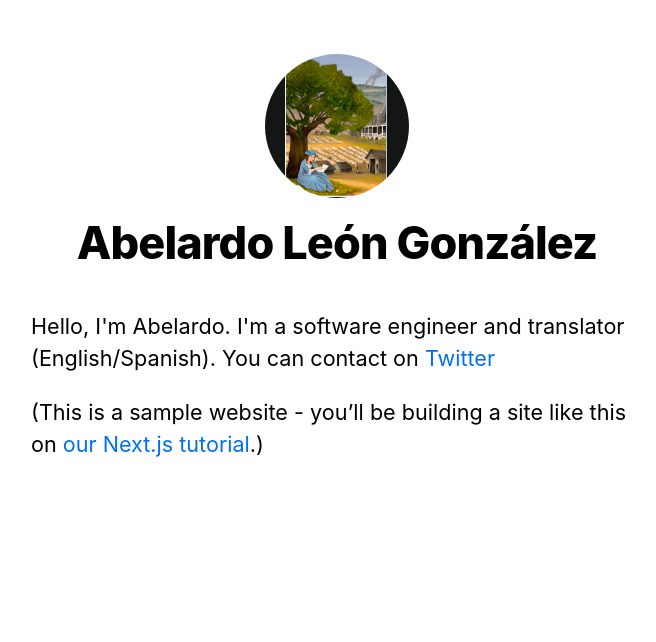
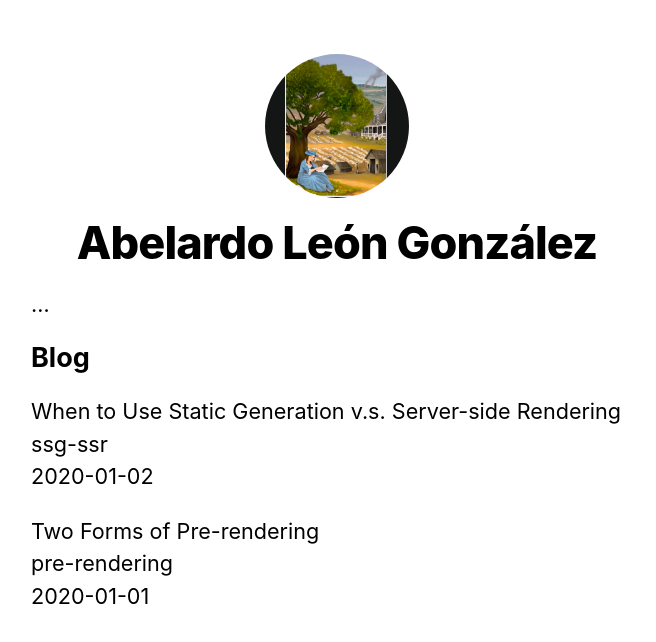
Before and after one commit to abelardolg/nextjs-helloblog, a Next.js app: page / in a window 1280 px wide. Shown: the top 642 px of the page, without its empty margins (303-959 px from the left). Built offline with nearby package versions, Linux system fonts and the light colour scheme.

Commit message:
Implementing getStaticProps

```diff
--- /dev/null
+++ b/lib/postsMD.js
@@ -0,0 +1,35 @@
+import fs from 'fs'
+import path from 'path'
+import matter from 'gray-matter'
+
+const postsDirectory = path.join(process.cwd(), 'posts')
+
+export function getSortedPostsData() {
+  // Get file names under /posts
+  const fileNames = fs.readdirSync(postsDirectory)
+  const allPostsData = fileNames.map(fileName => {
+    // Remove ".md" from file name to get id
+    const id = fileName.replace(/\.md$/, '')
+
+    // Read markdown file as string
+    const fullPath = path.join(postsDirectory, fileName)
+    const fileContents = fs.readFileSync(fullPath, 'utf8')
+
+    // Use gray-matter to parse the post metadata section
+    const matterResult = matter(fileContents)
+
+    // Combine the data with the id
+    return {
+      id,
+      ...matterResult.data
+    }
+  })
+  // Sort posts by date
+  return allPostsData.sort((a, b) => {
+    if (a.date < b.date) {
+      return 1
+    } else {
+      return -1
+    }
+  })
+}
--- a/package.json
+++ b/package.json
@@ -9,6 +9,7 @@
   },
   "dependencies": {
     "classnames": "^2.2.6",
+    "gray-matter": "^4.0.2",
     "next": "9.3.5",
     "postcss-flexbugs-fixes": "^4.2.1",
     "postcss-preset-env": "^6.7.0",
--- a/pages/index.js
+++ b/pages/index.js
@@ -1,22 +1,35 @@
 import Head from 'next/head'
 import Layout, { siteTitle } from '../components/layout'
 import utilStyles from '../styles/utils.module.css'
+import { getSortedPostsData } from '../lib/postsMD'
 
-export default function Home() {
+export default function Home({ allPostsData }) {
   return (
     <Layout home>
-      <Head>
-        <title>{siteTitle}</title>
-      </Head>
-      <section className={utilStyles.headingMd}>
-        <p>Hello, I'm Abelardo. I'm a software engineer and translator (English/Spanish).
-          You can contact on <a href="https://twitter.com/AbelardoIT">Twitter</a>
-        </p>
-        <p>
-          (This is a sample website - you’ll be building a site like this on{' '}
-          <a href="https://nextjs.org/learn">our Next.js tutorial</a>.)
-        </p>
+      <Head>…</Head>
+      <section className={utilStyles.headingMd}>…</section>
+      <section className={`${utilStyles.headingMd} ${utilStyles.padding1px}`}>
+        <h2 className={utilStyles.headingLg}>Blog</h2>
+        <ul className={utilStyles.list}>
+          {allPostsData.map(({ id, date, title }) => (
+            <li className={utilStyles.listItem} key={id}>
+              {title}
+              <br />
+              {id}
+              <br />
+              {date}
+            </li>
+          ))}
+        </ul>
       </section>
     </Layout>
   )
 }
+export async function getStaticProps() {
+  const allPostsData = getSortedPostsData()
+  return {
+    props: {
+      allPostsData
+    }
+  }
+}
```
Also changed, not shown: 1 other file (tests, documents, lock files or other folders).
